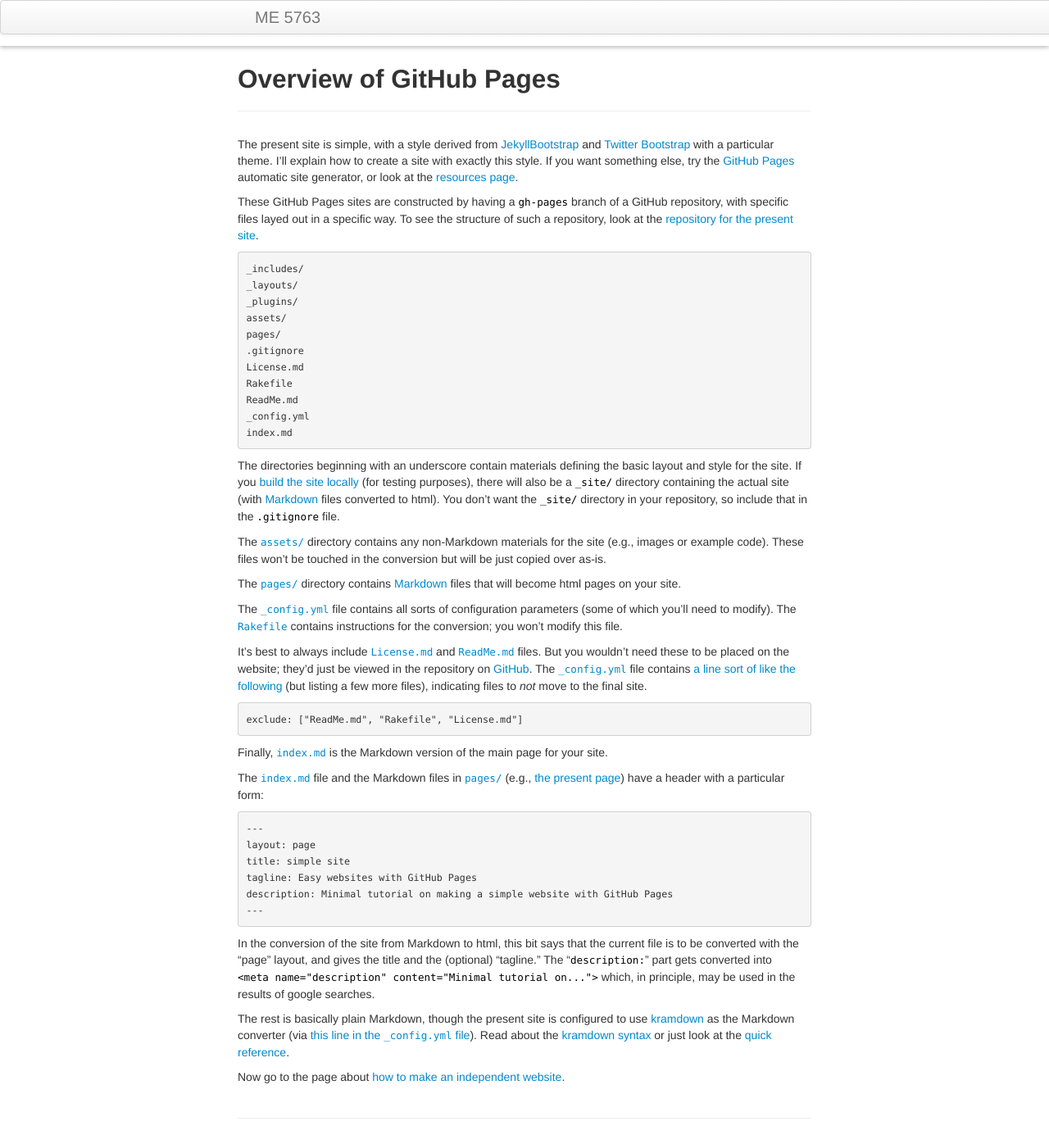
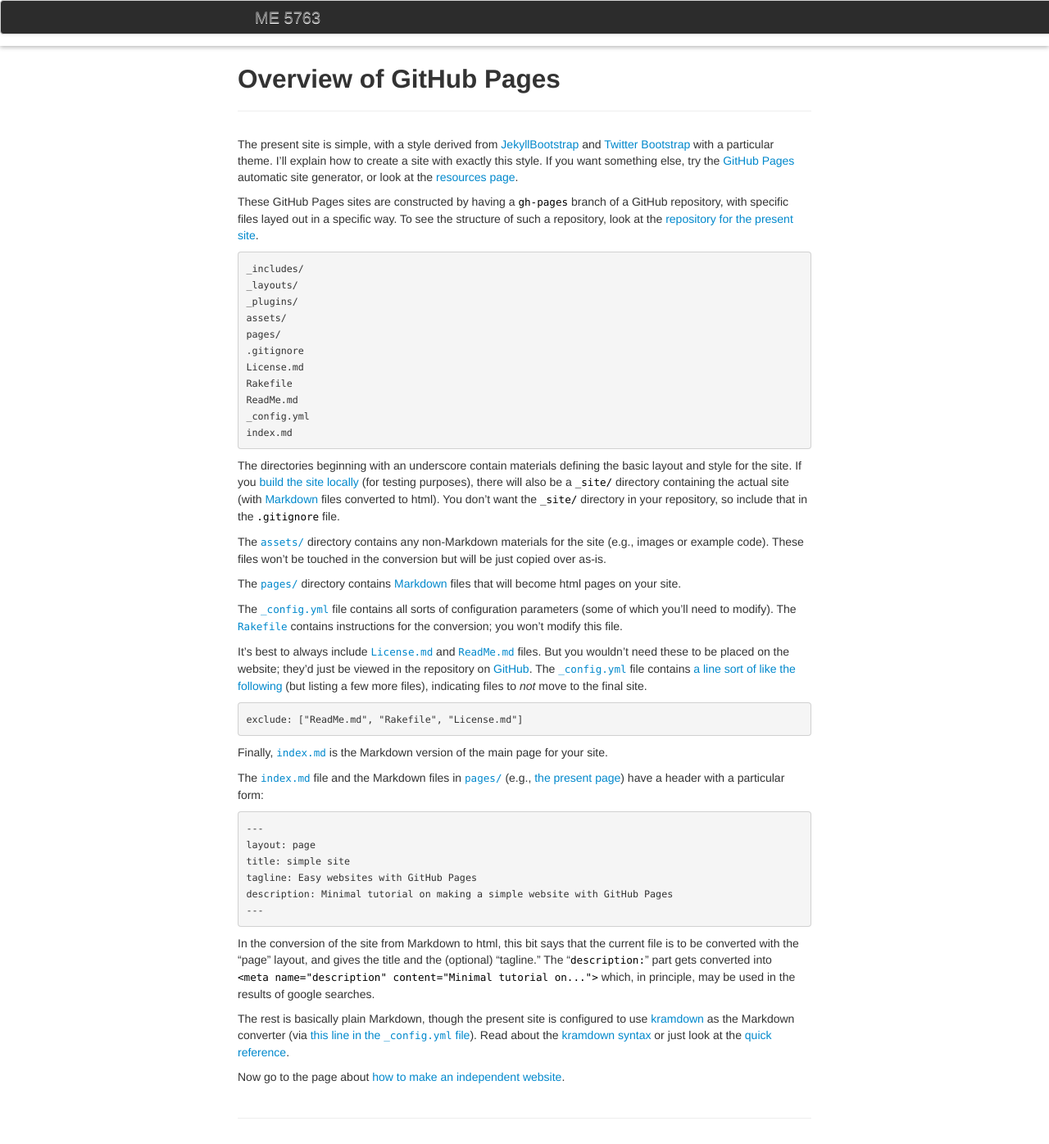
Before and after one commit to me5763/lab-fs19, a Jekyll site: the page built from pages/overview.md, in a window 1280 px wide. Shown: the whole page at 82% size. Built offline with Jekyll 4.4.1, drawn with Linux system fonts in a browser that asks for light colours.

Commit message:
initial commit

```diff
--- a/assets/themes/twitter/css/style.css
+++ b/assets/themes/twitter/css/style.css
@@ -13,7 +13,19 @@
 }
 
 .navbar-inner {
-    width: 100%
+    width: 100%;
+}
+
+.navbar-inner {
+  background-color: #2c2c2c;
+  background-image: none;
+  background-image: none;
+  background-image: none;
+  background-image: none;
+  background-image: none;
+  background-image: none;
+  background-repeat: no-repeat;
+  filter: none;
 }
 
 .navbar .nav {
```
